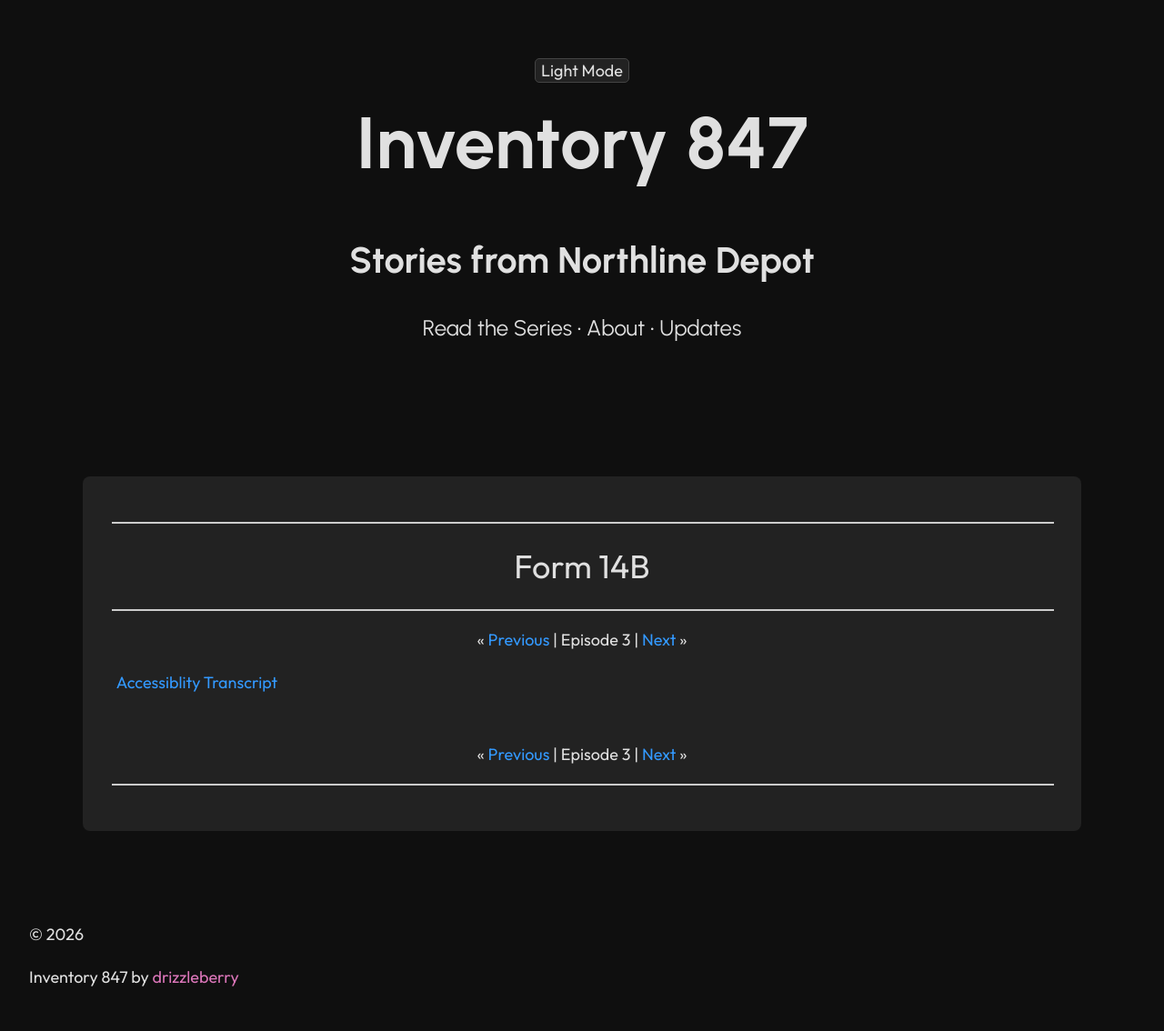
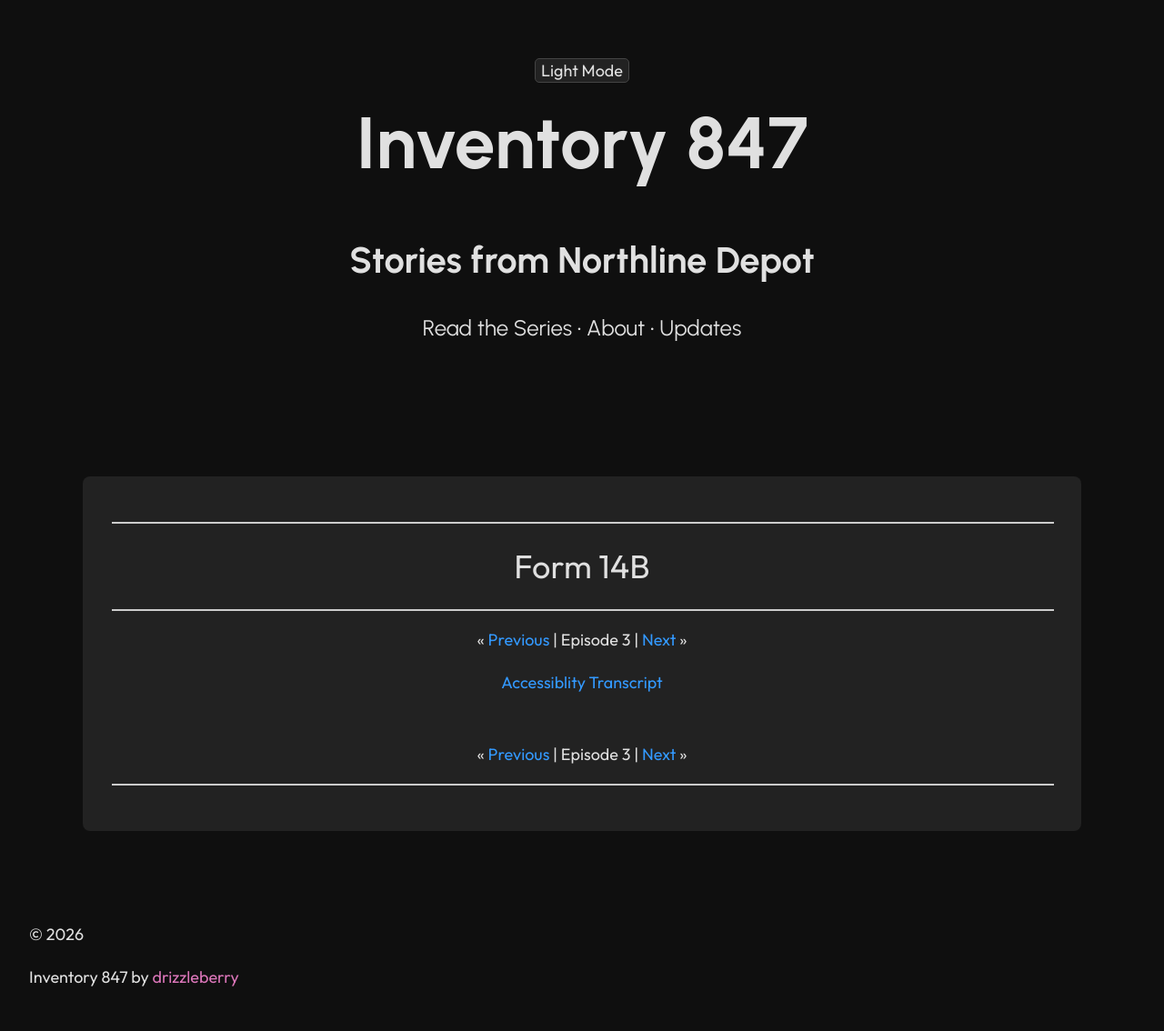
Before and after one commit to drizzleberry/drizzleberry.github.io, a Jekyll site: the page built from pages/episodes/form-14b.html, in a window 1280 px wide. Shown: the whole page at 91% size. Built offline with Jekyll 4.4.1, drawn with Linux system fonts in a browser that asks for light colours; a script that is not in the unit is left out.

Commit message:
Update form-14b.html

```diff
--- a/pages/episodes/form-14b.html
+++ b/pages/episodes/form-14b.html
@@ -9,7 +9,7 @@ date: 2026 Oct 10
 « <a href="/2/">Previous</a> | Episode 3 | <a href="/4/">Next</a> »
 </div>
 
-<a href="/3/transcript/" style="margin: auto; text-align: center;">Accessiblity Transcript</a>
+<a href="/3/transcript/" style="display: block; text-align: center;">Accessiblity Transcript</a>
 <div id="pdf-pages"></div>
 
 <div class="episode-nav">
```
